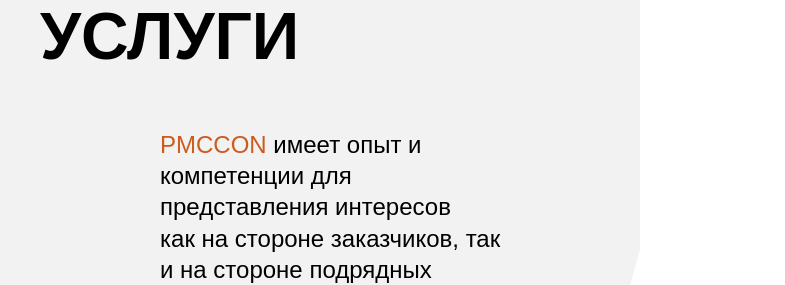
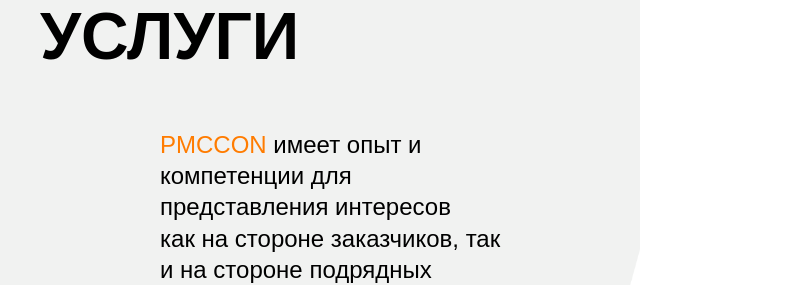
Before and after one commit to SvKons/pmc, a plain HTML site: page services.html in a window 1280 px wide. Shown: the part 1093-1378 px from the top of the page, 0-785 px from the left. Drawn offline with Linux system fonts and the light colour scheme; grey boxes are pictures that could not be loaded.

Commit message:
change color

```diff
--- a/css/style.css
+++ b/css/style.css
@@ -571,7 +571,7 @@
 }
 
 .services__span {
-    color: var(--basic-block-background);
+    color: #ff7c00;
 }
 
 .services__title {
```
